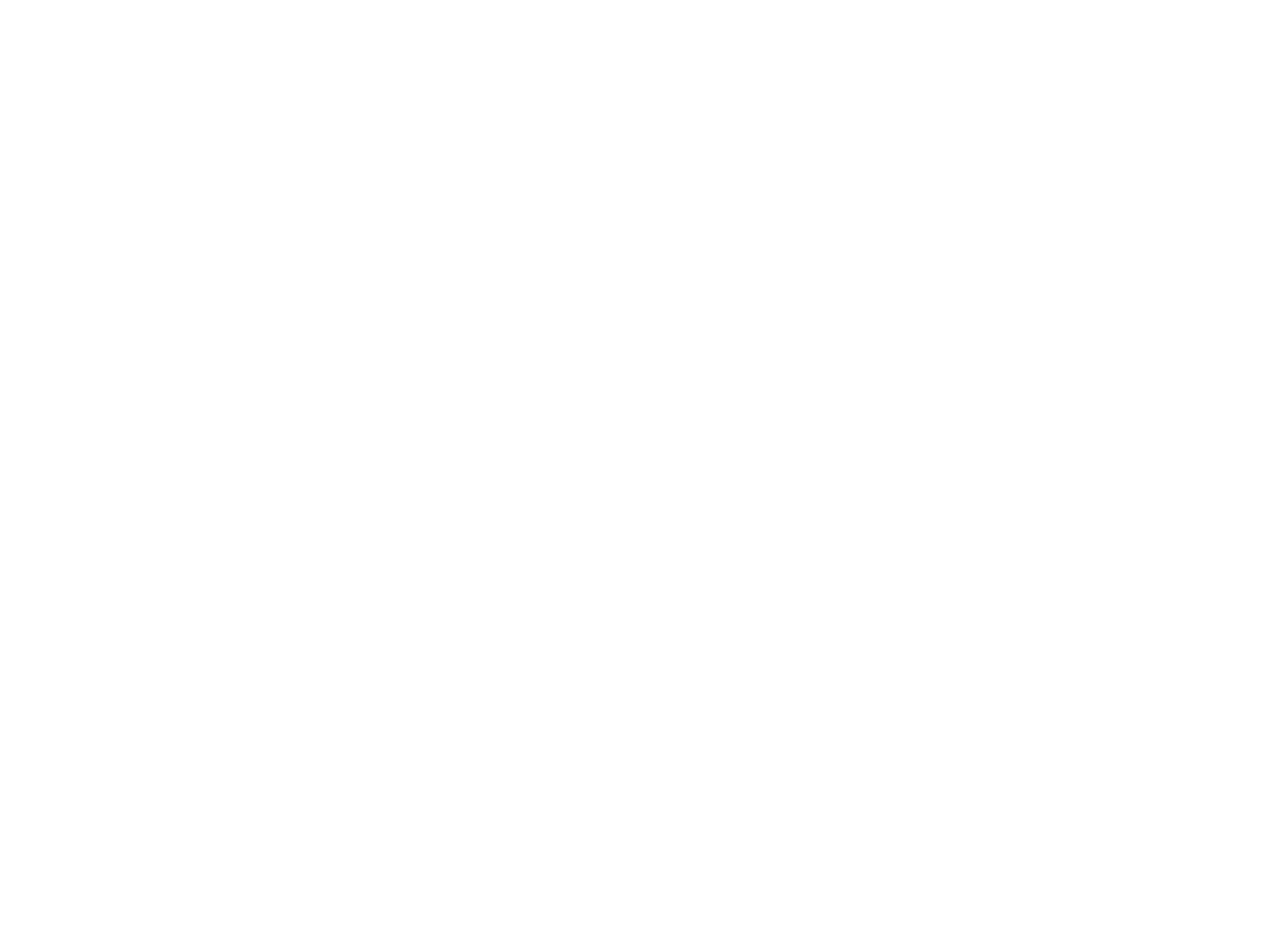
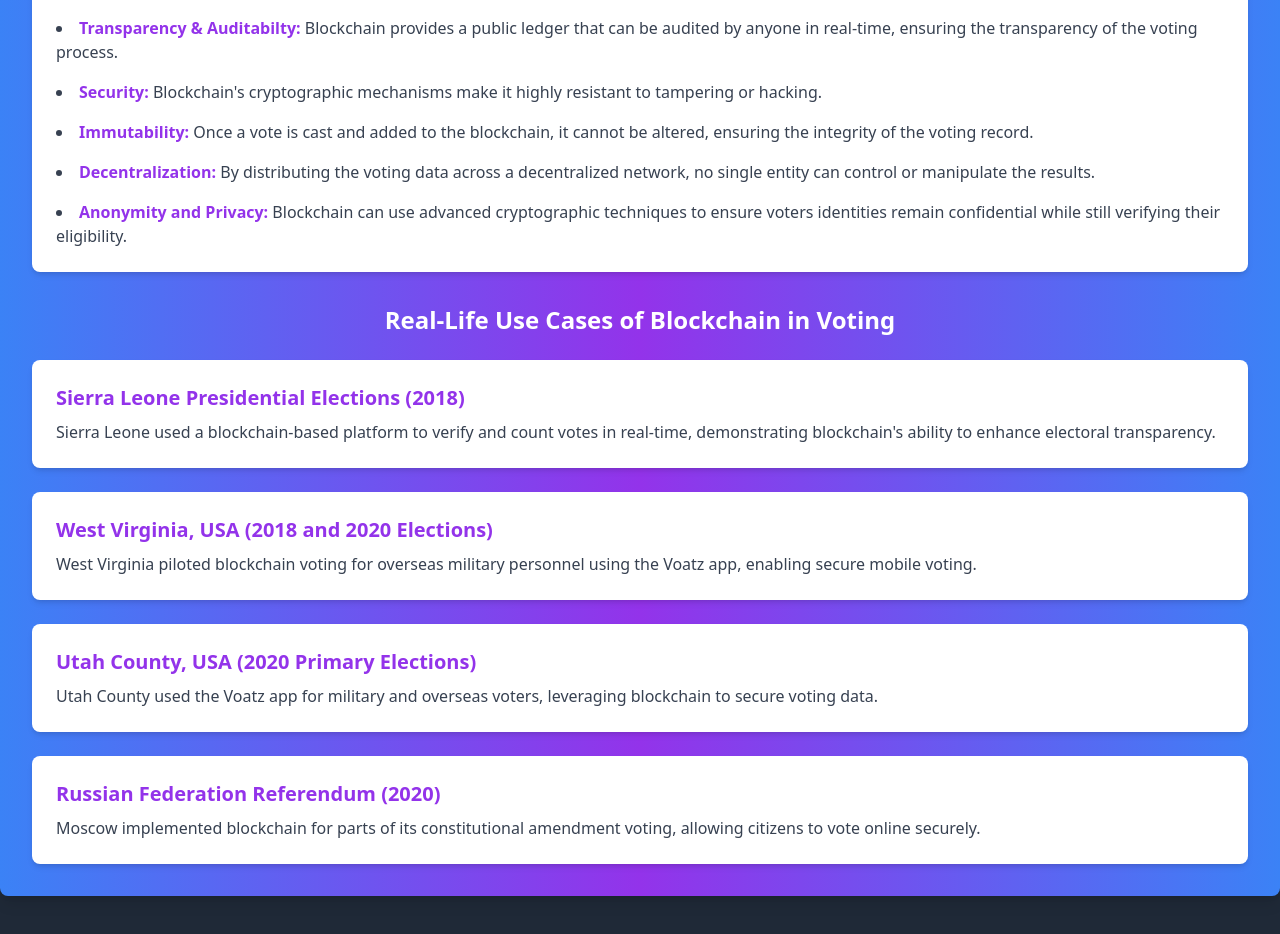
Before and after one commit to joshpanebianco-io/voting-dapp, a React (Vite) app in the folder frontend/: page / in a window 1280 px wide. Shown: the part 2740-3674 px from the top of the page. Before the commit the page ends 2580 px from the top, so only its background shows below. Built offline with nearby package versions, Linux system fonts and the light colour scheme.

Commit message:
implemented modal pop ups, loading spinner, usecase component

```diff
--- a/frontend/src/App.jsx
+++ b/frontend/src/App.jsx
@@ -6,6 +6,7 @@ import CreatePoll from "./components/CreatePoll";
 import ActivePoll from "./components/ActivePoll";
 import ClosedPoll from "./components/ClosedPoll";
 import ActiveWallets from "./components/ActiveWallets"; // Import ActiveWallets component
+import UseCase from "./components/UseCase";
 
 function App() {
   const [isConnected, setIsConnected] = useState(false); // Manage connection state
@@ -19,13 +20,11 @@ function App() {
         setIsConnected={setIsConnected}
         className="sticky top-0 z-50 w-full h-16" // Fixed height for navbar and full width
       />
-
       {/* ConnectWallet component */}
       <div className="relative z-10 flex justify-center mt-5">
         {/* Adjusted padding-top to create space below navbar */}
         <ConnectWallet setIsConnected={setIsConnected} />
       </div>
-
       {/* Conditionally render CreatePoll only if connected */}
       {isConnected && (
         <div
@@ -37,7 +36,6 @@ function App() {
           </div>
         </div>
       )}
-
       {/* ActivePoll Section */}
       <div
         id="active-polls-section"
@@ -45,7 +43,6 @@ function App() {
       >
         <ActivePoll isConnected={isConnected} />
       </div>
-
       {/* Closed Polls Section */}
       <div
         id="closed-polls-section"
@@ -53,12 +50,19 @@ function App() {
       >
         <ClosedPoll isConnected={isConnected} />
       </div>
+      {/* Use Case Section */}
+      <div
+        id="use-case-section" // Added id for consistency and navigation
+        className="min-h-screen justify-center pt-36" // Same padding as other sections
+      >
+        <UseCase />
+      </div>
 
-      {/* Additional space below ActivePoll */}
+      {/* Additional space below */}
       <div className="bg-gray-800 mt-8 py-16"></div>
-
       {/* Active Wallets Floating Component */}
-      <ActiveWallets isConnected={isConnected} /> {/* Floating active wallet count */}
+      <ActiveWallets isConnected={isConnected} />{" "}
+      {/* Floating active wallet count */}
     </div>
   );
 }
--- a/frontend/src/components/ActivePoll.jsx
+++ b/frontend/src/components/ActivePoll.jsx
@@ -2,6 +2,7 @@ import { useState, useEffect } from "react";
 import { ethers } from "ethers";
 import PollRetrieverABI from "../abis/PollRetriever.json";
 import PollManagerABI from "../abis/PollManager.json";
+import LoadingSpinner from "./utility/LoadingSpinner";
 
 // eslint-disable-next-line react/prop-types
 const ActivePoll = ({ isConnected }) => {
@@ -245,15 +246,6 @@ const ActivePoll = ({ isConnected }) => {
 
   return (
     <div className="max-w-7xl mx-auto bg-gradient-to-r from-blue-500 via-purple-600 to-blue-500 p-8 rounded-lg shadow-lg mt-8">
-      {/* Loading spinner */}
-      {loading ? (
-        <div className="flex justify-center items-center h-64">
-          <div className="flex justify-center items-center h-screen">
-            <div className="w-16 h-16 border-4 border-t-4 border-gray-300 border-solid rounded-full animate-spin border-t-blue-500"></div>
-          </div>
-        </div>
-      ) : (
-        <>
       {/* Poll section */}
       <div className="flex items-center justify-center mb-6">
         <h2 className="text-white text-3xl font-bold mr-4">Active Polls</h2>
@@ -266,7 +258,10 @@ const ActivePoll = ({ isConnected }) => {
           </button>
         )}
       </div>
-
+      {loading ? (
+        <LoadingSpinner />
+      ) : (
+        <>
           {polls.length === 0 ? (
             <p className="text-white text-lg text-center">
               There are currently no active polls.
--- a/frontend/src/components/ClosedPoll.jsx
+++ b/frontend/src/components/ClosedPoll.jsx
@@ -1,10 +1,12 @@
 import { useState, useEffect } from "react";
 import { ethers } from "ethers";
 import PollRetrieverABI from "../abis/PollRetriever.json";
+import LoadingSpinner from "./utility/LoadingSpinner";
 
 const ClosedPoll = () => {
   const [polls, setPolls] = useState([]);
   const [currentPage, setCurrentPage] = useState(1);
+  const [loading, setLoading] = useState(true); // Loading state
   const [pollsPerPage] = useState(6); // Adjust how many polls per page
 
   // Contract details
@@ -52,7 +54,11 @@ const ClosedPoll = () => {
   };
 
   useEffect(() => {
+    setLoading(true); // Start loading
     fetchPolls(); // Fetch polls when the component is mounted
+    setTimeout(() => {
+      setLoading(false); // Hide loading after 1 second
+    }, 900);
   }, []);
 
   return (
@@ -61,6 +67,12 @@ const ClosedPoll = () => {
         Closed Polls
       </h2>
 
+      {/* Spinner for loading state */}
+      {loading ? (
+        <LoadingSpinner />
+      ) : (
+        <>
+          {/* Poll Cards */}
           <div className="grid grid-cols-1 sm:grid-cols-2 lg:grid-cols-3 gap-8 ml-7">
             {currentPolls.map((poll) => (
               <div
@@ -106,6 +118,8 @@ const ClosedPoll = () => {
               </button>
             </div>
           )}
+        </>
+      )}
     </div>
   );
 };
--- a/frontend/src/components/CreatePoll.jsx
+++ b/frontend/src/components/CreatePoll.jsx
@@ -1,6 +1,7 @@
 import { useState, useEffect } from "react";
 import { ethers } from "ethers";
 import PollManagerABI from "../abis/PollManager.json";
+import ModalLoadingSpinner from "./utility/ModalLoadingSpinner";
 
 const CreatePoll = () => {
   const [pollName, setPollName] = useState("");
@@ -69,14 +70,14 @@ const CreatePoll = () => {
 
     setError("");
     setLoading(true);
-    setLoadingMessage("Confirm transaction.");
+    setLoadingMessage("Confirm transaction");
 
     try {
       // Send the transaction to MetaMask and wait for confirmation
       const tx = await contract.createPoll(pollName, options, Number(duration));
 
       // Wait for the transaction to be mined
-      setLoadingMessage("Your poll is being created...");
+      setLoadingMessage("Your poll is being created");
       await tx.wait(); // This ensures we wait for the transaction to be mined before proceeding.
 
       setShowSuccessModal(true); // Show success modal once poll is created
@@ -188,6 +189,9 @@ const CreatePoll = () => {
           <div className="bg-white p-8 rounded-lg shadow-lg max-w-sm w-full text-center">
             <h3 className="text-xl font-bold text-center text-gray-800">
               {loadingMessage}
+              <div className="mt-4">
+                <ModalLoadingSpinner />
+              </div>
             </h3>
           </div>
         </div>
--- /dev/null
+++ b/frontend/src/components/UseCase.jsx
@@ -0,0 +1,91 @@
+const UseCase = () => {
+  return (
+    <div className="max-w-7xl mx-auto bg-gradient-to-r from-blue-500 via-purple-600 to-blue-500 p-8 rounded-lg shadow-lg mt-8">
+      <h2 className="text-white text-3xl font-bold text-center mb-6">
+        Why use blockchain technology for a voting application?
+      </h2>
+      <div className="bg-white p-6 rounded-lg shadow-md mb-8">
+        <h3 className="text-xl font-semibold text-purple-600 mb-4">
+          Key Benefits of Blockchain in Voting
+        </h3>
+        <ul className="list-disc list-inside space-y-4 text-gray-700">
+          <li>
+            <strong className="text-purple-600">
+              Transparency & Auditabilty:
+            </strong>{" "}
+            Blockchain provides a public ledger that can be audited by anyone in
+            real-time, ensuring the transparency of the voting process.
+          </li>
+          <li>
+            <strong className="text-purple-600">Security:</strong>{" "}
+            Blockchain&apos;s cryptographic mechanisms make it highly resistant
+            to tampering or hacking.
+          </li>
+          <li>
+            <strong className="text-purple-600">Immutability:</strong> Once a
+            vote is cast and added to the blockchain, it cannot be altered,
+            ensuring the integrity of the voting record.
+          </li>
+          <li>
+            <strong className="text-purple-600">Decentralization:</strong> By
+            distributing the voting data across a decentralized network, no
+            single entity can control or manipulate the results.
+          </li>
+          <li>
+            <strong className="text-purple-600">Anonymity and Privacy:</strong>{" "}
+            Blockchain can use advanced cryptographic techniques to ensure
+            voters identities remain confidential while still verifying their
+            eligibility.
+          </li>
+        </ul>
+      </div>
+      <h3 className="text-white text-2xl font-bold text-center mb-6">
+        Real-Life Use Cases of Blockchain in Voting
+      </h3>
+      <div className="space-y-6">
+        <div className="bg-white p-6 rounded-lg shadow-md">
+          <h4 className="text-xl font-semibold text-purple-600">
+            Sierra Leone Presidential Elections (2018)
+          </h4>
+          <p className="text-gray-700 mt-2">
+            Sierra Leone used a blockchain-based platform to verify and count
+            votes in real-time, demonstrating blockchain&apos;s ability to
+            enhance electoral transparency.
+          </p>
+        </div>
+
+        <div className="bg-white p-6 rounded-lg shadow-md">
+          <h4 className="text-xl font-semibold text-purple-600">
+            West Virginia, USA (2018 and 2020 Elections)
+          </h4>
+          <p className="text-gray-700 mt-2">
+            West Virginia piloted blockchain voting for overseas military
+            personnel using the Voatz app, enabling secure mobile voting.
+          </p>
+        </div>
+
+        <div className="bg-white p-6 rounded-lg shadow-md">
+          <h4 className="text-xl font-semibold text-purple-600">
+            Utah County, USA (2020 Primary Elections)
+          </h4>
+          <p className="text-gray-700 mt-2">
+            Utah County used the Voatz app for military and overseas voters,
+            leveraging blockchain to secure voting data.
+          </p>
+        </div>
+
+        <div className="bg-white p-6 rounded-lg shadow-md">
+          <h4 className="text-xl font-semibold text-purple-600">
+            Russian Federation Referendum (2020)
+          </h4>
+          <p className="text-gray-700 mt-2">
+            Moscow implemented blockchain for parts of its constitutional
+            amendment voting, allowing citizens to vote online securely.
+          </p>
+        </div>
+      </div>
+    </div>
+  );
+};
+
+export default UseCase;
--- /dev/null
+++ b/frontend/src/components/utility/LoadingSpinner.jsx
@@ -0,0 +1,12 @@
+// components/common/Spinner.jsx
+const LoadingSpinner = () => {
+  return (
+    <div className="flex justify-center items-center h-64">
+      <div className="flex justify-center items-center h-screen">
+        <div className="w-16 h-16 border-4 border-t-4 border-gray-300 border-solid rounded-full animate-spin border-t-blue-500"></div>
+      </div>
+    </div>
+  );
+};
+
+export default LoadingSpinner;
--- /dev/null
+++ b/frontend/src/components/utility/ModalLoadingSpinner.jsx
@@ -0,0 +1,12 @@
+// components/common/Spinner.jsx
+const ModalLoadingSpinner = () => {
+  return (
+    <div className="flex justify-center items-center h-12">
+      <div className="flex justify-center items-center h-screen">
+        <div className="w-10 h-10 border-4 border-t-4 border-gray-300 border-solid rounded-full animate-spin border-t-blue-500"></div>
+      </div>
+    </div>
+  );
+};
+
+export default ModalLoadingSpinner;
```
Lines whose indentation alone changed are shown as unchanged.
